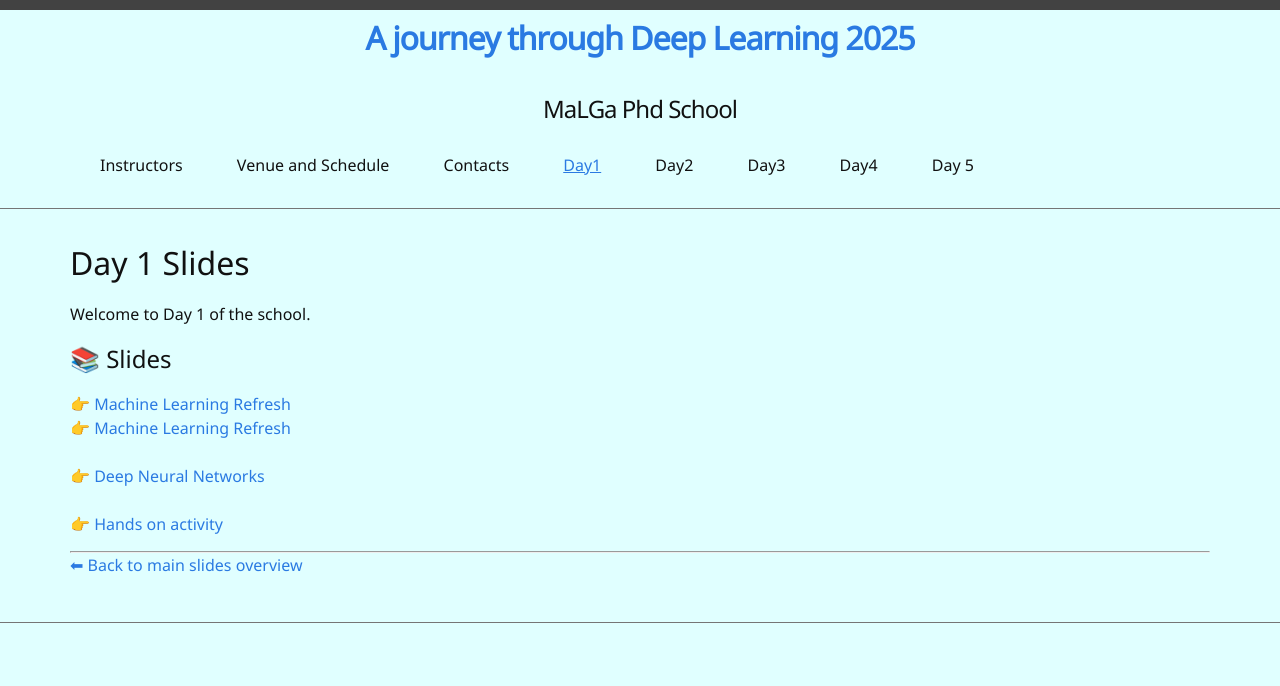
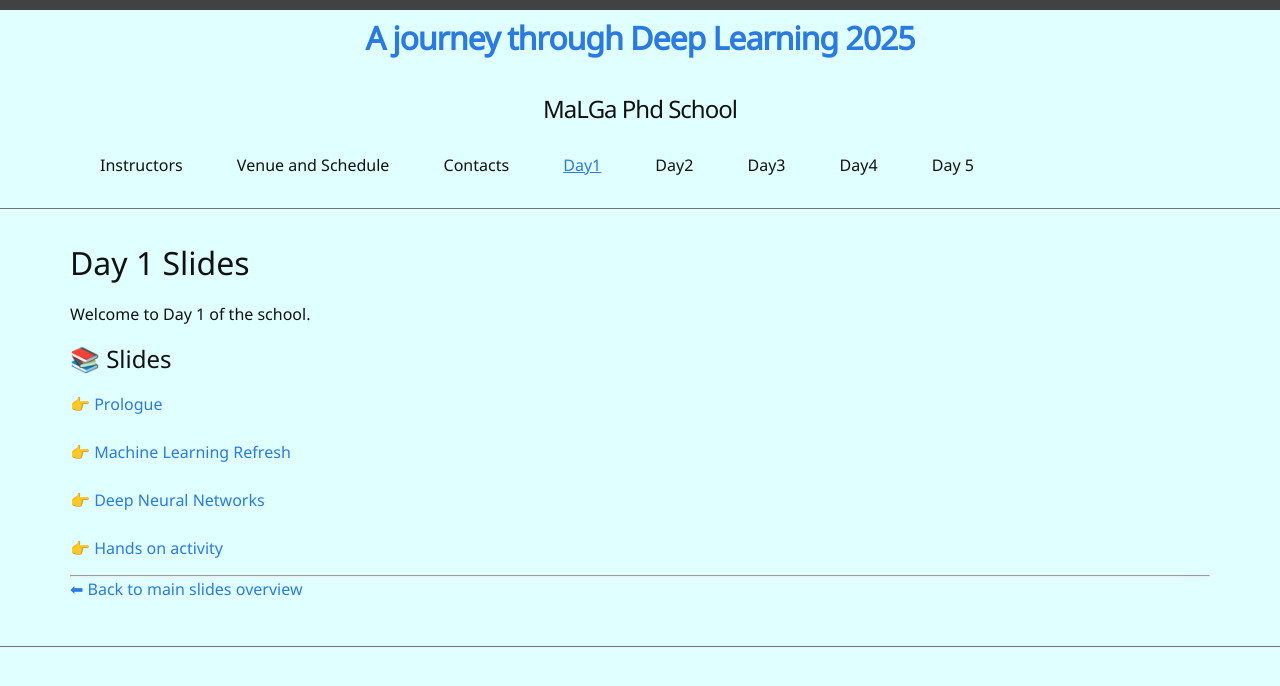
Before and after one commit to A-Journey-through-Deep-Learning/2025, a Jekyll site: the page built from Day1.md, in a window 1280 px wide. Shown: the top 686 px of the page. Built offline with Jekyll 4.4.1, drawn with Linux system fonts in a browser that asks for light colours.

Commit message:
Update Day1.md

```diff
--- a/Day1.md
+++ b/Day1.md
@@ -11,7 +11,8 @@ Welcome to Day 1 of the school.
 ## 📚 Slides
 
 
-👉 [Machine Learning Refresh](/Slides/00_Prologue.pdf)
+👉 [Prologue](/Slides/00_Prologue.pdf)
+<br>
 <br>
 👉 [Machine Learning Refresh](/Slides/01_ML_intro.pdf)
 <br>
```
